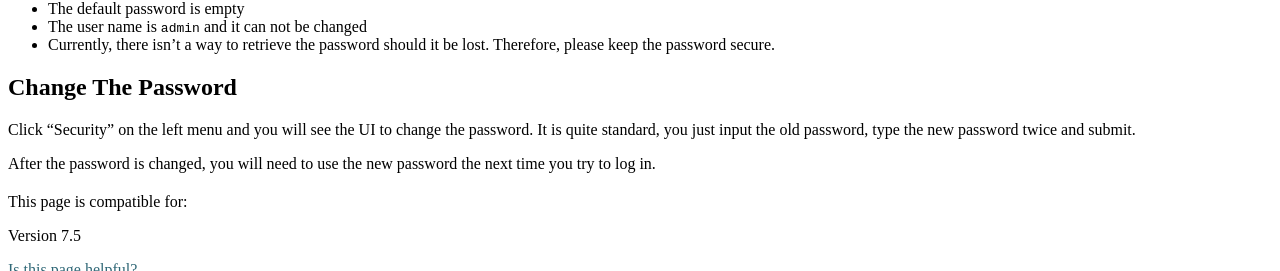
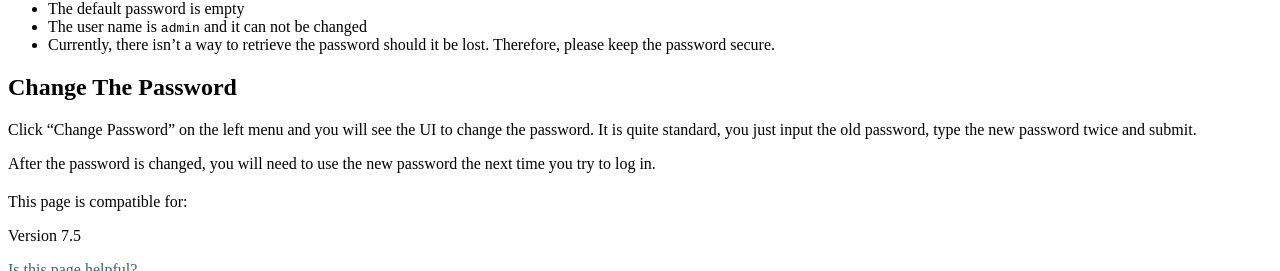
Before and after one commit to dynamsoft-docs/license-server-docs, a Jekyll site: the page built from selfhosting/security.md, in a window 1280 px wide, cut to the strip 827-1098 px from the top of the page. Built offline with Jekyll 4.4.1, drawn with Linux system fonts in a browser that asks for light colours.

Commit message:
update security page

```diff
--- a/selfhosting/security.md
+++ b/selfhosting/security.md
@@ -19,6 +20,6 @@ A few things to note
 
 ## Change The Password
 
-Click "Security" on the left menu and you will see the UI to change the password. It is quite standard, you just input the old password, type the new password twice and submit.
+Click "Change Password" on the left menu and you will see the UI to change the password. It is quite standard, you just input the old password, type the new password twice and submit.
 
 After the password is changed, you will need to use the new password the next time you try to log in.
```
Also changed, not shown: other parts of selfhosting/security.md (+1 -0 lines).
